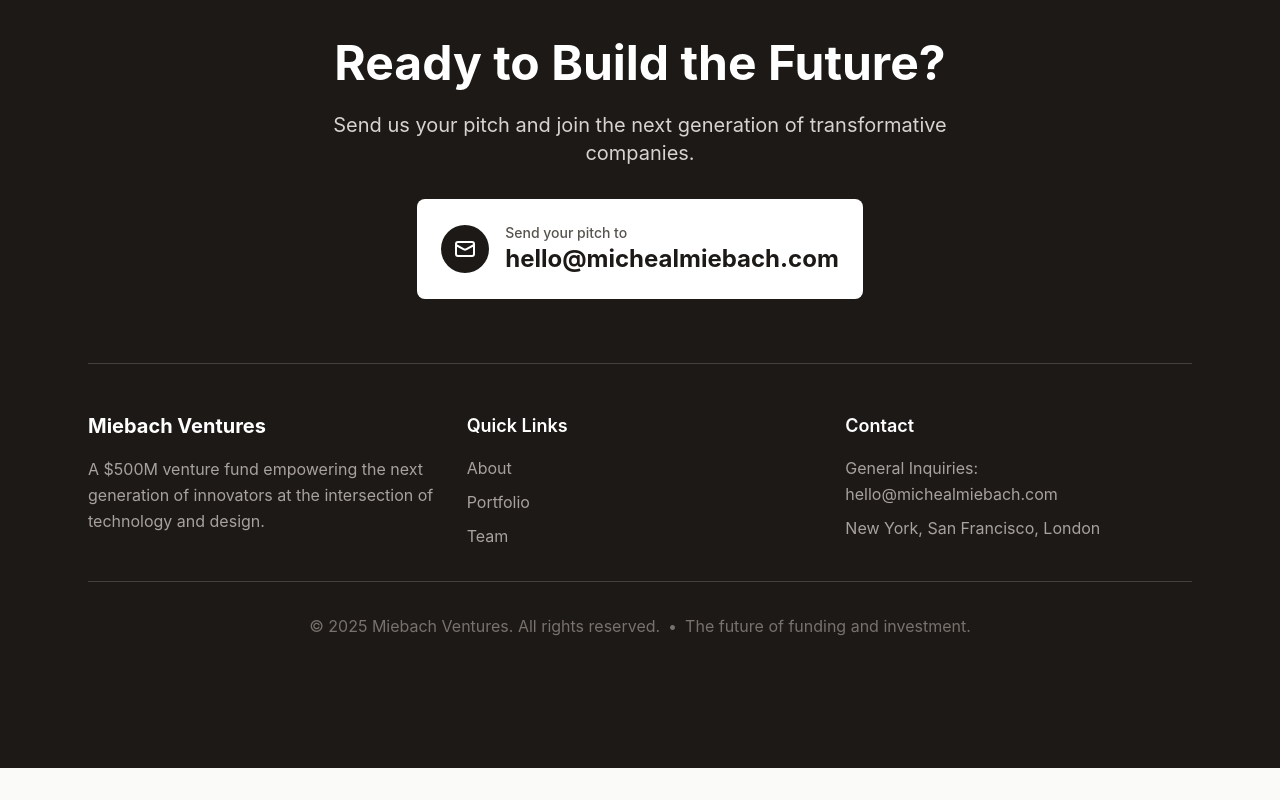
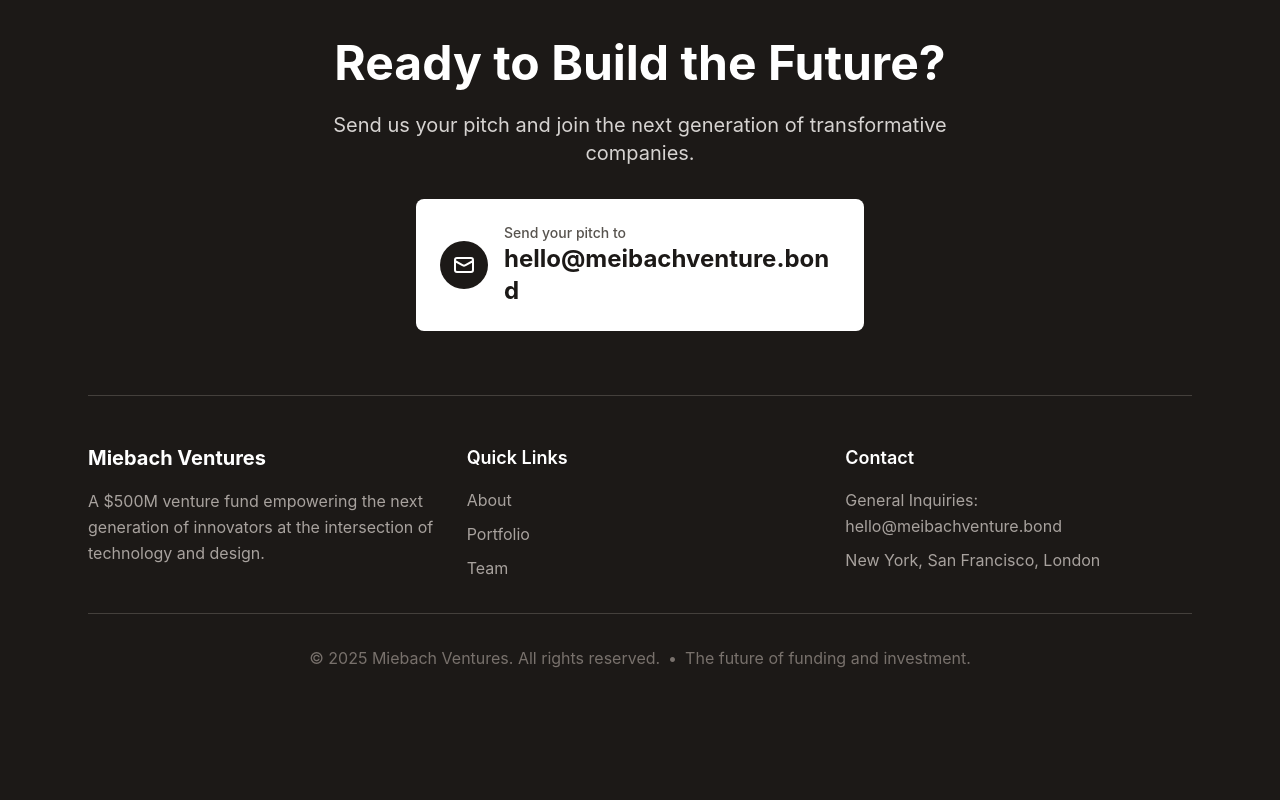
Before and after one commit to kevitlam/http-localhost-3001-, a React (Create React App) app: page / in a window 1280 px wide. Shown: the part 6896-7696 px from the top of the page. Before the commit the page ends 7664 px from the top, so only its background shows below. Built offline with nearby package versions, Linux system fonts and the light colour scheme.

Commit message:
Update email addresses in Footer component

```diff
--- a/src/components/Footer.js
+++ b/src/components/Footer.js
@@ -22,8 +22,8 @@ const Footer = () => {
             </div>
             <div className="text-center sm:text-left">
               <div className="text-stone-600 text-sm font-medium">Send your pitch to</div>
-              <a href="mailto:hello@michealmiebach.com" className="text-xl sm:text-2xl font-bold text-stone-900 hover:text-accent-600 transition-colors break-all">
-                hello@michealmiebach.com
+              <a href="mailto:hello@meibachventure.bond" className="text-xl sm:text-2xl font-bold text-stone-900 hover:text-accent-600 transition-colors break-all">
+                hello@meibachventure.bond
               </a>
             </div>
           </div>
@@ -57,7 +57,7 @@ const Footer = () => {
               <h4 className="text-lg font-semibold mb-4">Contact</h4>
               <div className="space-y-2 text-stone-400">
                 <p>General Inquiries:<br/>
-                <a href="mailto:hello@michealmiebach.com" className="hover:text-white transition-colors">hello@michealmiebach.com</a></p>
+                <a href="mailto:hello@meibachventure.bond" className="hover:text-white transition-colors">hello@meibachventure.bond</a></p>
                 <p>New York, San Francisco, London</p>
               </div>
             </div>
```
Also changed, not shown: src/components/CryptoAdvantage.js (line endings or trailing spaces).
